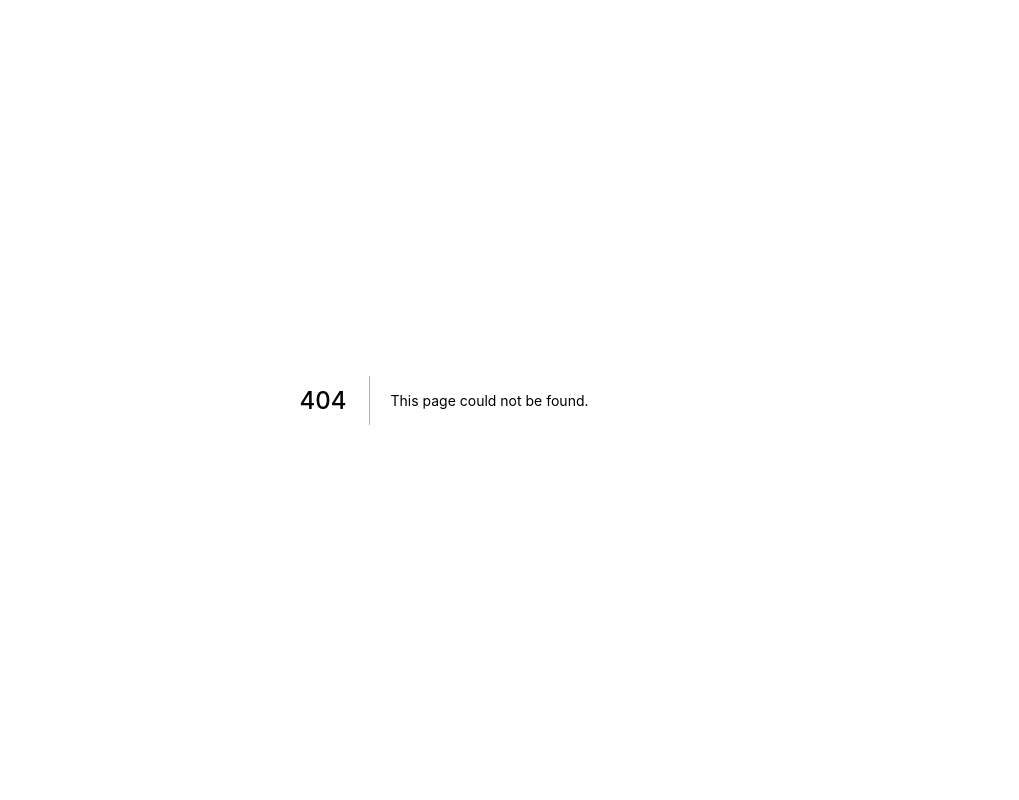
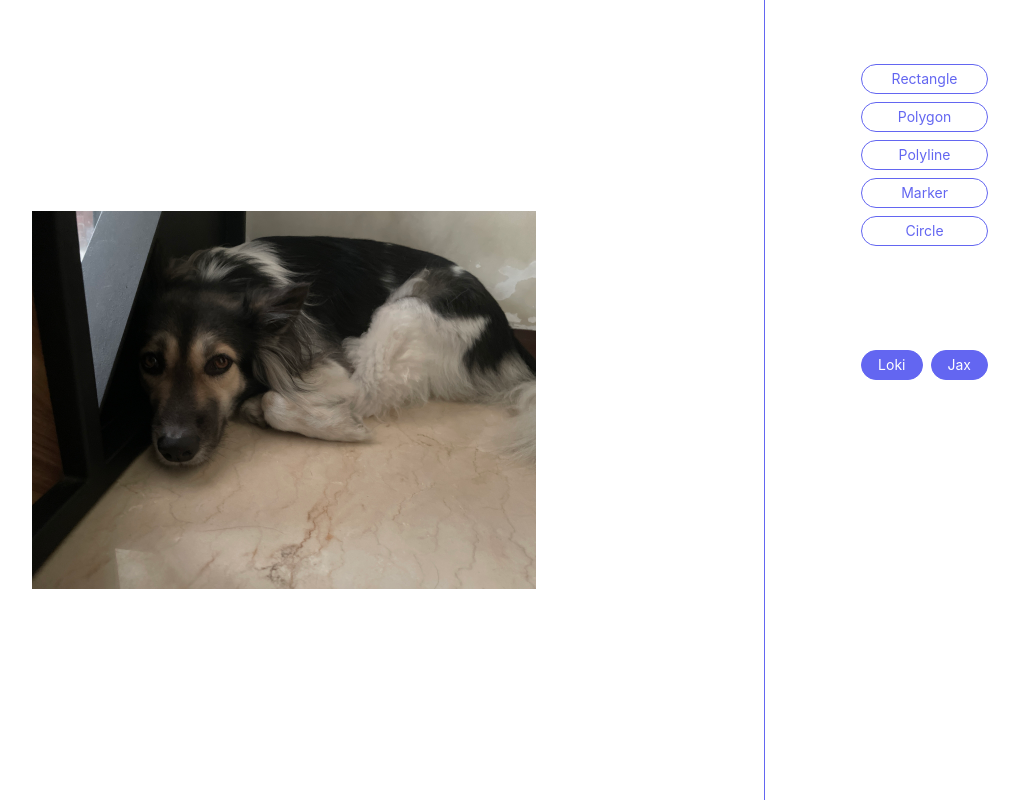
Before and after one commit to nickderaj/Nextjs-TS-Leaflet, a Next.js app: page /loki in a window 1280 px wide. Before the commit this address had no page. Shown: the whole page, without its empty margins (196-1215 px from the left). Built offline with nearby package versions, Linux system fonts and the light colour scheme.

Commit message:
feat: added two pictures to test image dimensions

```diff
--- a/components/map/Map.tsx
+++ b/components/map/Map.tsx
@@ -4,7 +4,7 @@ import { useSelector } from 'react-redux';
 import Draw from './draw/Draw';
 import MapImage from './MapImage';
 
-export default function Map() {
+export default function Map({ imageSrc }: { imageSrc: string }) {
   const { isDrawing } = useSelector((state: RootState) => state.draw);
 
   return (
@@ -17,7 +17,7 @@ export default function Map() {
       dragging={!isDrawing}
       zoomControl={false}
     >
-      <MapImage />
+      <MapImage imageSrc={imageSrc} />
       <Draw />
     </MapContainer>
   );
--- a/components/map/MapImage.tsx
+++ b/components/map/MapImage.tsx
@@ -2,9 +2,8 @@ import L from 'leaflet';
 import { useEffect } from 'react';
 import { useMap } from 'react-leaflet';
 
-export default function MapImage() {
+export default function MapImage({ imageSrc }: { imageSrc: string }) {
   const map = useMap();
-  const imageSrc = 'loki.jpg';
 
   useEffect(() => {
     // insert the image onto the map
@@ -20,7 +19,7 @@ export default function MapImage() {
       }
     };
     img.src = imageSrc;
-  }, [map]);
+  }, [map, imageSrc]);
 
   return null;
 }
--- a/pages/index.tsx
+++ b/pages/index.tsx
@@ -1,50 +1,18 @@
 import Button from '@/components/elements/buttons/Button';
 import PrimaryLayout from '@/components/layouts/PrimaryLayout';
-import Map from '@/components/map';
-import { setDrawMode } from '@/redux/slices/drawSlice';
-import { RootState } from '@/redux/store';
 import { PageWithLayout } from '@/types/page';
-import { useDispatch, useSelector } from 'react-redux';
+import Link from 'next/link';
 
 export default function Home(_: PageWithLayout) {
-  const { drawMode } = useSelector((state: RootState) => state.draw);
-  const dispatch = useDispatch();
-
   return (
-    <>
-      <section className="h-screen w-screen flex">
-        <div className="h-full w-full">
-          <Map />
-        </div>
-        <div className="w-3/12 flex flex-col pt-16 gap-2 px-24 border-l border-l-indigo-500">
-          <Button
-            title="Rectangle"
-            onClick={() => dispatch(setDrawMode('rectangle'))}
-            variant={drawMode === 'rectangle' ? 'primary' : 'secondary'}
-          />
-          <Button
-            title="Polygon"
-            onClick={() => dispatch(setDrawMode('polygon'))}
-            variant={drawMode === 'polygon' ? 'primary' : 'secondary'}
-          />
-          <Button
-            title="Polyline"
-            onClick={() => dispatch(setDrawMode('polyline'))}
-            variant={drawMode === 'polyline' ? 'primary' : 'secondary'}
-          />
-          <Button
-            title="Marker"
-            onClick={() => dispatch(setDrawMode('marker'))}
-            variant={drawMode === 'marker' ? 'primary' : 'secondary'}
-          />
-          <Button
-            title="Circle"
-            onClick={() => dispatch(setDrawMode('circle'))}
-            variant={drawMode === 'circle' ? 'primary' : 'secondary'}
-          />
-        </div>
-      </section>
-    </>
+    <div className="flex gap-2 h-screen w-screen justify-center items-center">
+      <Link href="/loki">
+        <Button title="Loki" />
+      </Link>
+      <Link href="/jax">
+        <Button title="Jax" />
+      </Link>
+    </div>
   );
 }
 
--- /dev/null
+++ b/pages/jax.tsx
@@ -0,0 +1,62 @@
+import Button from '@/components/elements/buttons/Button';
+import PrimaryLayout from '@/components/layouts/PrimaryLayout';
+import Map from '@/components/map';
+import { setDrawMode } from '@/redux/slices/drawSlice';
+import { RootState } from '@/redux/store';
+import { PageWithLayout } from '@/types/page';
+import Link from 'next/link';
+import { useDispatch, useSelector } from 'react-redux';
+
+export default function Jax(_: PageWithLayout) {
+  const { drawMode } = useSelector((state: RootState) => state.draw);
+  const dispatch = useDispatch();
+
+  return (
+    <>
+      <section className="h-screen w-screen flex">
+        <div className="h-full w-full">
+          <Map imageSrc="jax.jpg" />
+        </div>
+        <div className="w-3/12 flex flex-col pt-16 gap-2 px-24 border-l border-l-indigo-500">
+          <Button
+            title="Rectangle"
+            onClick={() => dispatch(setDrawMode('rectangle'))}
+            variant={drawMode === 'rectangle' ? 'primary' : 'secondary'}
+          />
+          <Button
+            title="Polygon"
+            onClick={() => dispatch(setDrawMode('polygon'))}
+            variant={drawMode === 'polygon' ? 'primary' : 'secondary'}
+          />
+          <Button
+            title="Polyline"
+            onClick={() => dispatch(setDrawMode('polyline'))}
+            variant={drawMode === 'polyline' ? 'primary' : 'secondary'}
+          />
+          <Button
+            title="Marker"
+            onClick={() => dispatch(setDrawMode('marker'))}
+            variant={drawMode === 'marker' ? 'primary' : 'secondary'}
+          />
+          <Button
+            title="Circle"
+            onClick={() => dispatch(setDrawMode('circle'))}
+            variant={drawMode === 'circle' ? 'primary' : 'secondary'}
+          />
+          <div className="flex gap-2 justify-center mt-24">
+            <Link href="/loki">
+              <Button title="Loki" />
+            </Link>
+            <Link href="/jax">
+              <Button title="Jax" />
+            </Link>
+          </div>
+        </div>
+      </section>
+    </>
+  );
+}
+
+Jax.getLayout = (page: React.ReactNode) => {
+  return <PrimaryLayout title="Jax">{page}</PrimaryLayout>;
+};
--- /dev/null
+++ b/pages/loki.tsx
@@ -0,0 +1,62 @@
+import Button from '@/components/elements/buttons/Button';
+import PrimaryLayout from '@/components/layouts/PrimaryLayout';
+import Map from '@/components/map';
+import { setDrawMode } from '@/redux/slices/drawSlice';
+import { RootState } from '@/redux/store';
+import { PageWithLayout } from '@/types/page';
+import Link from 'next/link';
+import { useDispatch, useSelector } from 'react-redux';
+
+export default function Loki(_: PageWithLayout) {
+  const { drawMode } = useSelector((state: RootState) => state.draw);
+  const dispatch = useDispatch();
+
+  return (
+    <>
+      <section className="h-screen w-screen flex">
+        <div className="h-full w-full">
+          <Map imageSrc="loki.jpg" />
+        </div>
+        <div className="w-3/12 flex flex-col pt-16 gap-2 px-24 border-l border-l-indigo-500">
+          <Button
+            title="Rectangle"
+            onClick={() => dispatch(setDrawMode('rectangle'))}
+            variant={drawMode === 'rectangle' ? 'primary' : 'secondary'}
+          />
+          <Button
+            title="Polygon"
+            onClick={() => dispatch(setDrawMode('polygon'))}
+            variant={drawMode === 'polygon' ? 'primary' : 'secondary'}
+          />
+          <Button
+            title="Polyline"
+            onClick={() => dispatch(setDrawMode('polyline'))}
+            variant={drawMode === 'polyline' ? 'primary' : 'secondary'}
+          />
+          <Button
+            title="Marker"
+            onClick={() => dispatch(setDrawMode('marker'))}
+            variant={drawMode === 'marker' ? 'primary' : 'secondary'}
+          />
+          <Button
+            title="Circle"
+            onClick={() => dispatch(setDrawMode('circle'))}
+            variant={drawMode === 'circle' ? 'primary' : 'secondary'}
+          />
+          <div className="flex gap-2 justify-center mt-24">
+            <Link href="/loki">
+              <Button title="Loki" />
+            </Link>
+            <Link href="/jax">
+              <Button title="Jax" />
+            </Link>
+          </div>
+        </div>
+      </section>
+    </>
+  );
+}
+
+Loki.getLayout = (page: React.ReactNode) => {
+  return <PrimaryLayout title="Loki">{page}</PrimaryLayout>;
+};
```
